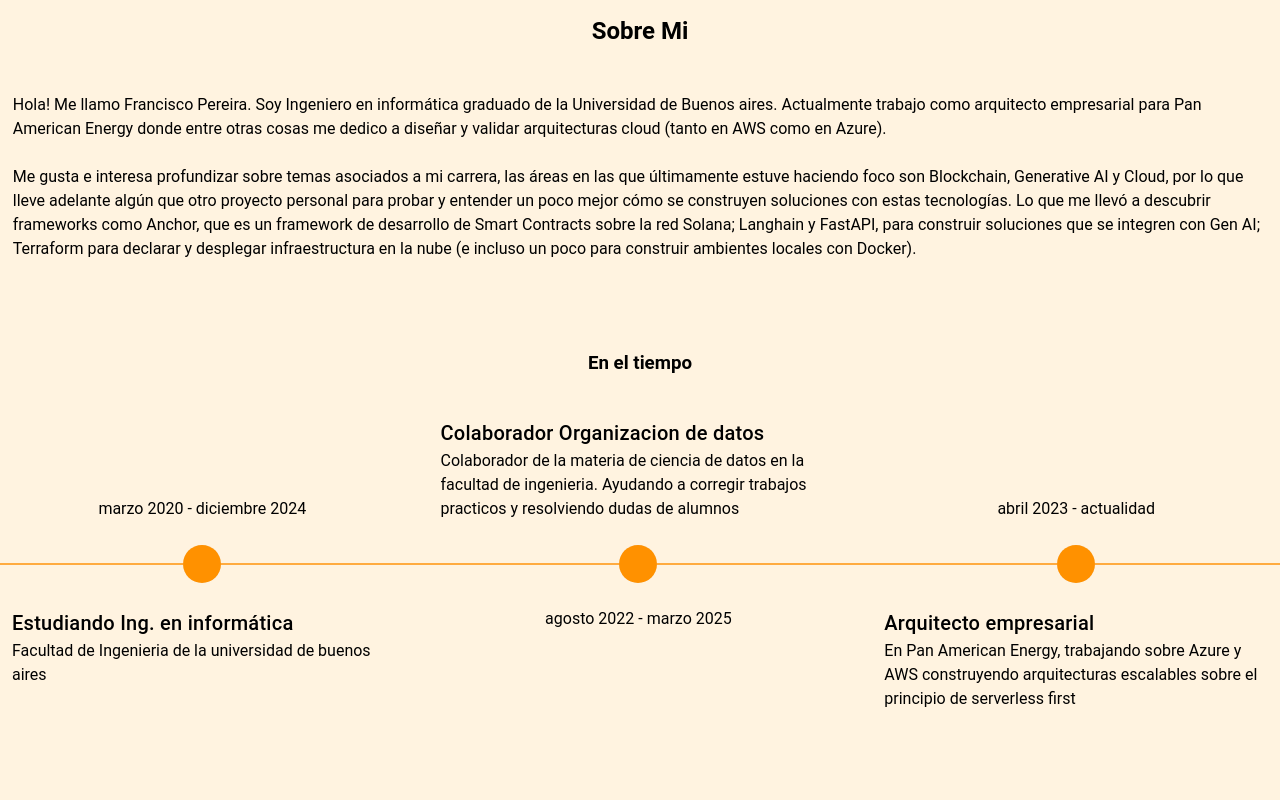
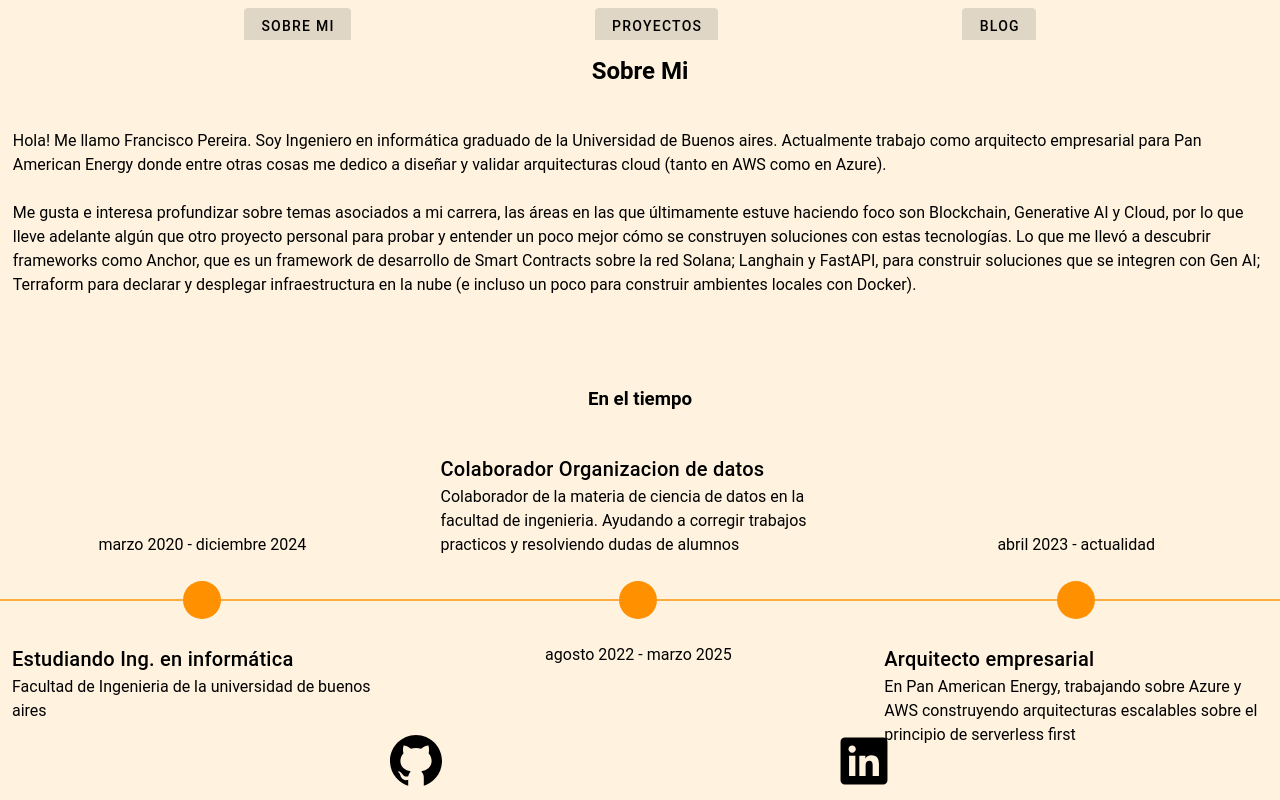
Before and after one commit to franciscoJpereira/franciscoJpereira.github.io, a Vue app: page / in a window 1280 px wide. Built offline with nearby package versions, Linux system fonts and the light colour scheme.

Commit message:
ADD: Icons and basic navigation to posible new views

```diff
--- a/package.json
+++ b/package.json
@@ -12,11 +12,13 @@
     "create-deploy": "bash ./scripts/deploy.sh"
   },
   "dependencies": {
+    "material-design-icons-iconfont": "^6.7.0",
     "vue": "^3.5.13",
     "vue-router": "^4.5.0",
     "vuetify": "^3.7.13"
   },
   "devDependencies": {
+    "@mdi/font": "^7.4.47",
     "@tsconfig/node22": "^22.0.0",
     "@types/node": "^22.13.4",
     "@vitejs/plugin-vue": "^5.2.1",
--- a/src/components/AboutPage.vue
+++ b/src/components/AboutPage.vue
@@ -1,6 +1,8 @@
 <script setup lang="ts">
 import {type AboutInfo } from '@/types/pageTypes';
 import {useTheme} from 'vuetify'
+import Github from './icons/Github.vue';
+import Linkedin from './icons/Linkedin.vue';
 defineProps<{
     flex: Number,
     info: AboutInfo
@@ -43,6 +45,10 @@ defineProps<{
                 </v-timeline-item>
         </v-timeline>
         </div>
+        <div class="social-links">
+            <Github />
+            <Linkedin />
+        </div>
    </div>
 </template>
 
@@ -60,6 +66,13 @@ defineProps<{
         padding-top: 5%;
         max-width: 100%;
     }
+    .social-links {
+        position: absolute;
+        bottom: 0;
+        width: 100vw;
+        display: flex;
+        justify-content: space-evenly;
+    }
     .text-paragraph {
         font-size: medium;
         padding-left: 1%;
--- a/src/components/WorkInProgressCard.vue
+++ b/src/components/WorkInProgressCard.vue
@@ -7,8 +7,12 @@ defineProps({
 
 <template>
     <div :style='{"flex": flex}' class="in-progress-container">
-        <v-card class="work-in-progress-card bg-primary">
-            <v-card-title class="text-center">Work In Progress...</v-card-title>
+
+        <v-card class="work-in-progress-card bg-background">
+            <v-card-title class="text-center text-h3">Work In Progress...</v-card-title>
+            <v-card-text class="wrench-container">
+                <v-icon icon="mdi-wrench" size="100"></v-icon>
+            </v-card-text>
         </v-card>
     </div>
 </template>
@@ -18,12 +22,17 @@ defineProps({
  .work-in-progress-card {
     height: 50vh;
     width: 40vw;
-    align-content: center;
 }
  .in-progress-container {
     display: flex;
     align-items: center;
     justify-content: center;
+    justify-items: center;
+}
+.wrench-container {
+    margin-top: 15%;
+    display: flex;
+    justify-content: center;
 }
 
 </style>
--- /dev/null
+++ b/src/components/icons/Github.vue
@@ -0,0 +1,10 @@
+<template>
+    <a
+    href="https://github.com/franciscoJpereira"
+    >
+    <svg
+    xmlns="http://www.w3.org/2000/svg" x="0px" y="0px" width="64" height="64" viewBox="0 0 64 64">
+    <path d="M32 6C17.641 6 6 17.641 6 32c0 12.277 8.512 22.56 19.955 25.286-.592-.141-1.179-.299-1.755-.479V50.85c0 0-.975.325-2.275.325-3.637 0-5.148-3.245-5.525-4.875-.229-.993-.827-1.934-1.469-2.509-.767-.684-1.126-.686-1.131-.92-.01-.491.658-.471.975-.471 1.625 0 2.857 1.729 3.429 2.623 1.417 2.207 2.938 2.577 3.721 2.577.975 0 1.817-.146 2.397-.426.268-1.888 1.108-3.57 2.478-4.774-6.097-1.219-10.4-4.716-10.4-10.4 0-2.928 1.175-5.619 3.133-7.792C19.333 23.641 19 22.494 19 20.625c0-1.235.086-2.751.65-4.225 0 0 3.708.026 7.205 3.338C28.469 19.268 30.196 19 32 19s3.531.268 5.145.738c3.497-3.312 7.205-3.338 7.205-3.338.567 1.474.65 2.99.65 4.225 0 2.015-.268 3.19-.432 3.697C46.466 26.475 47.6 29.124 47.6 32c0 5.684-4.303 9.181-10.4 10.4 1.628 1.43 2.6 3.513 2.6 5.85v8.557c-.576.181-1.162.338-1.755.479C49.488 54.56 58 44.277 58 32 58 17.641 46.359 6 32 6zM33.813 57.93C33.214 57.972 32.61 58 32 58 32.61 58 33.213 57.971 33.813 57.93zM37.786 57.346c-1.164.265-2.357.451-3.575.554C35.429 57.797 36.622 57.61 37.786 57.346zM32 58c-.61 0-1.214-.028-1.813-.07C30.787 57.971 31.39 58 32 58zM29.788 57.9c-1.217-.103-2.411-.289-3.574-.554C27.378 57.61 28.571 57.797 29.788 57.9z"></path>
+    </svg>
+</a>
+</template>
--- /dev/null
+++ b/src/components/icons/Linkedin.vue
@@ -0,0 +1,10 @@
+<template>
+<a
+    href="https://www.linkedin.com/in/francisco-pereira-2161261ba/"
+>
+    <svg
+    xmlns="http://www.w3.org/2000/svg" x="0px" y="0px" width="64" height="64" viewBox="0 0 30 30">
+    <path d="M24,4H6C4.895,4,4,4.895,4,6v18c0,1.105,0.895,2,2,2h18c1.105,0,2-0.895,2-2V6C26,4.895,25.105,4,24,4z M10.954,22h-2.95 v-9.492h2.95V22z M9.449,11.151c-0.951,0-1.72-0.771-1.72-1.72c0-0.949,0.77-1.719,1.72-1.719c0.948,0,1.719,0.771,1.719,1.719 C11.168,10.38,10.397,11.151,9.449,11.151z M22.004,22h-2.948v-4.616c0-1.101-0.02-2.517-1.533-2.517 c-1.535,0-1.771,1.199-1.771,2.437V22h-2.948v-9.492h2.83v1.297h0.04c0.394-0.746,1.356-1.533,2.791-1.533 c2.987,0,3.539,1.966,3.539,4.522V22z"></path>
+</svg>
+</a>
+</template>
--- a/src/main.ts
+++ b/src/main.ts
@@ -1,9 +1,7 @@
-
-
 import { createApp } from 'vue'
 import App from './App.vue'
 import router from './router'
-
+import '@mdi/font/css/materialdesignicons.css'
 //vuetify
 import 'vuetify/styles'
 import { createVuetify } from 'vuetify'
@@ -24,6 +22,9 @@ const vuetify = createVuetify({
             }
         }
     },
+    icons: {
+        iconfont: 'mdi'
+    },
     components,
     directives
 })
--- a/src/views/MainView.vue
+++ b/src/views/MainView.vue
@@ -2,16 +2,45 @@
 import AboutPage from '@/components/AboutPage.vue';
 import about from '@/assets/aboutInfo.json';
 import { type AboutInfo } from '@/types/pageTypes';
+import { ref } from 'vue';
+import WorkInProgressCard from '@/components/WorkInProgressCard.vue';
 
 const About = about as AboutInfo;
 
+const step = ref(1);
+
+const goTo = (value: Number) => {
+    step.value = value
+}
 </script>
 
 
 <template>
-    <div class="main-background">
-        <AboutPage :flex="1" :info="About"/>
+    <div class="nav-pane bg-background">
+        <v-btn @click="goTo(1)" variant="tonal">Sobre Mi</v-btn>
+        <v-btn @click="goTo(2)" variant="tonal">proyectos</v-btn>
+        <v-btn @click="goTo(3)" variant="tonal">Blog</v-btn>
     </div>
+    <v-window v-model="step">
+        <v-window-item
+            :value="1"
+            class="main-background"
+            >
+            <AboutPage :flex="1" :info="About"/>
+        </v-window-item>
+        <v-window-item
+            :value="2"
+            class="main-background bg-background"
+        >
+            <WorkInProgressCard :flex="1"/>
+        </v-window-item>
+        <v-window-item
+            :value="3"
+            class="main-background bg-background"
+        >
+            <WorkInProgressCard :flex="1"/>
+        </v-window-item>
+    </v-window>
 </template>
 
 
@@ -20,6 +49,12 @@ const About = about as AboutInfo;
     display: flex;
     flex-direction: row;
     min-width: 100vw;
-    min-height: 100vh;
+    min-height: 95vh;
  }
+ .nav-pane {
+    display: flex;
+    padding-top: 1vh;
+    height: 5vh;
+    justify-content: space-evenly;
+}
 </style>
```
Also changed, not shown: 1 other file (tests, documents, lock files or other folders).
